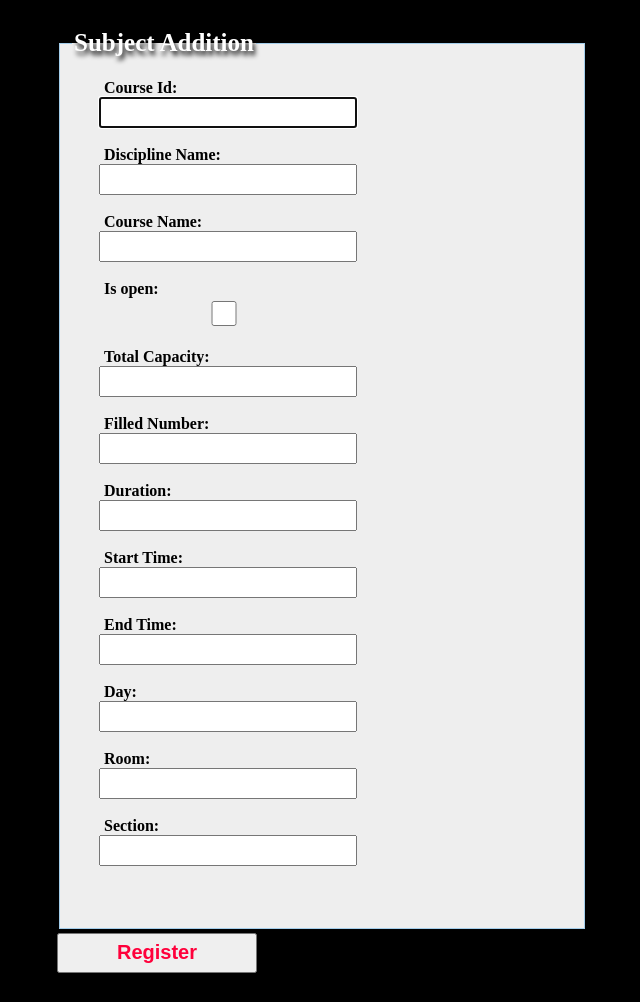
After one commit to aktyis/WebTech, a PHP site: template Files/Final work/project/views/addSubject.php in a window 1280 px wide. The commit adds this page. Shown: the whole page, without its empty margins (318-958 px from the left). Run offline with PHP 8.4, Linux system fonts and the light colour scheme; the template is opened without the code that fills it, so the values that code supplies are empty.

Commit message:
add subject is done

```diff
--- /dev/null
+++ b/Files/Final work/project/views/addSubject.php
@@ -0,0 +1,57 @@
+<!Doctype html>
+<html>
+	<head>
+		<title>Registration</title>
+		<link rel="stylesheet" href="views/css/addSubjectStyle.css">
+	</head>
+	<body>
+        <div align="center">
+		<div align="center" class="div1">
+			<form action="views/ConfirmSubjectAddition.php" method="post">                   <br>
+                <table>
+                    <tr>
+                        <td>
+                            <fieldset class="fieldset1">
+                                <legend class="rflegend">Subject Addition</legend>
+                                <div align="left"  class="div2">
+                                    <p class="p1">
+                                        <label class="p1label" id="">Course Id:</label><br>
+                                        <input class="p1text" id="" type="text" name="course_id" required autofocus><br><br>
+                                        <label class="p1label" id="">Discipline Name:</label><br>
+                                        <input class="p1text" id="" type="text" name="discipline_name" required><br><br>
+                                        <label class="p1label" id="">Course Name:</label><br>
+                                        <input class="p1text" id="" type="text" name="course_name" required><br><br>
+                                        <label class="p1label" id="">Is open:</label><br>
+                                        <input class="p1text" id=""type="checkbox" name="is_open" value="true"><br><br>
+                                        <label class="p1label" id="">Total Capacity:</label><br>
+                                        <input class="p1text" id="" type="text" name="total_capacity" required><br><br>
+                                        <label class="p1label" id="">Filled Number:</label><br>
+                                        <input class="p1text" id="" type="text" name="filled_number" required><br><br>
+                                        <label class="p1label" id="">Duration:</label><br>
+                                        <input class="p1text" id="" type="text" name="duration" required><br><br>
+                                        <label class="p1label" id="">Start Time:</label><br>
+                                        <input class="p1text" id="" type="text" name="start_time" required><br><br>
+                                        <label class="p1label" id="">End Time:</label><br>
+                                        <input class="p1text" id="" type="text" name="end_time" required><br><br>
+                                        <label class="p1label" id="">Day:</label><br>
+                                        <input class="p1text" id="" type="text" name="day" required><br><br>
+                                        <label class="p1label" id="">Room:</label><br>
+                                        <input class="p1text" id="" type="text" name="room" required><br><br>
+                                        <label class="p1label" id="">Section:</label><br>
+                                        <input class="p1text" id="" type="text" name="sec" required><br><br>
+                                    </p>
+                                </div><br>
+                            </fieldset>
+                        </td>
+
+                    </tr>
+                    <tr>
+                        <td><input class="fsubmit" type="submit" value="Register"><br><br></td>
+                    </tr>
+                </table>
+
+            </form>
+		</div>
+        </div>
+	</body>
+</html>
--- /dev/null
+++ b/Files/Final work/project/views/css/addSubjectStyle.css
@@ -0,0 +1,56 @@
+
+body
+{
+	background-color: black;
+
+}
+
+.fieldset1
+{
+    width:500px;
+    border: solid 1px rgb(163, 205, 234);
+    background-color:#eee;
+}
+.fieldset2
+{
+    width:500px;
+	height:380px;
+    border: solid 1px rgb(163, 205, 234);
+    background-color:#eee;
+}
+.rflegend
+{
+    font-weight:bold;
+    font-size:25px;
+    color:white;
+    text-shadow: 2px 4px 5px black;
+}
+.gurdianCol
+{
+    vertical-align: top;
+}
+.p1label
+{
+	margin-left: 2em;
+    font-weight:bold;
+
+}
+.p1text
+{
+    margin-left: 2em;
+    width:250px;
+    height:25px;
+}
+#addressArea
+{
+    width: 250px;
+    height: 75px;
+}
+.fsubmit
+{
+    color:#ff003b;
+    height:40px;
+    width: 200px;
+    font-size:20px;
+    font-weight:bold;
+}
--- a/Files/Final work/project/views/registrationForm.php
+++ b/Files/Final work/project/views/registrationForm.php
@@ -1,7 +1,7 @@
 <!Doctype html>
 <html>
 	<head>
-		<title>Registration</title>
+		<title>Add Subject</title>
 		<link rel="stylesheet" href="views/css/registrationStyle.css">
 	</head>
 	<body>
```
Also changed, not shown: Files/Final work/project/controllers/AddSubject.php (added, +12 -0 lines), Files/Final work/project/views/ConfirmSubjectAddition.php (added, +38 -0 lines).
